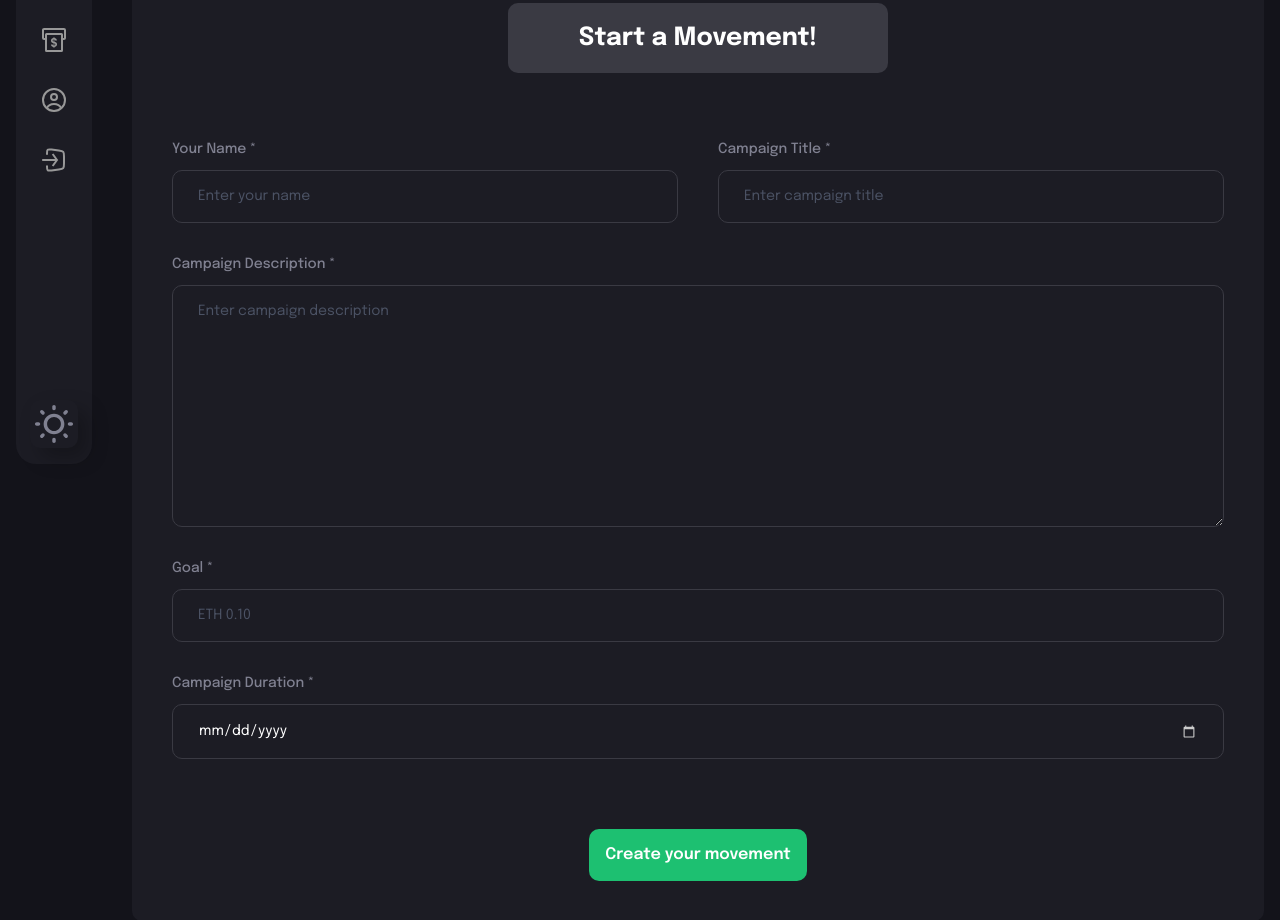
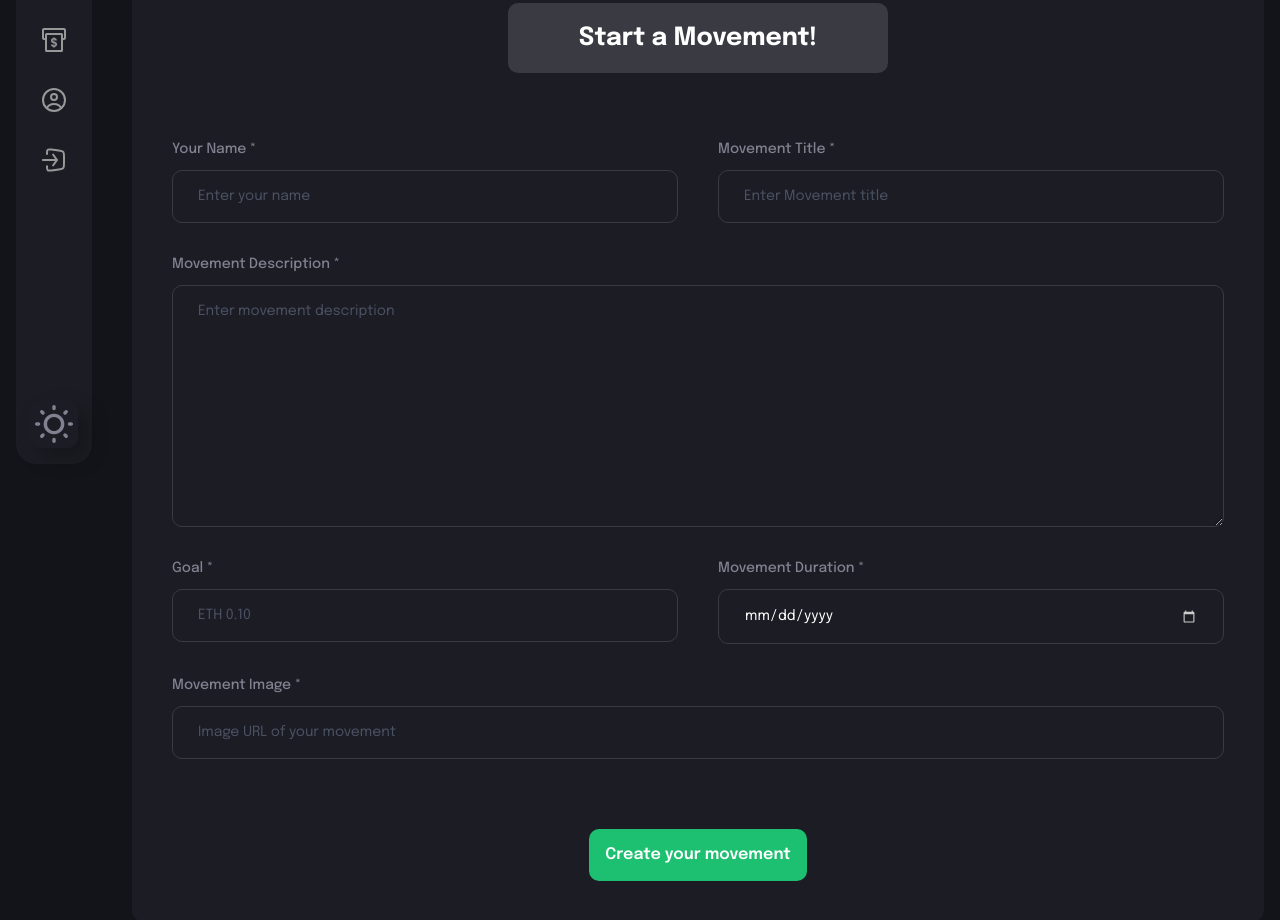
Before and after one commit to ms-q-14/Angel-Aid-Web3-Crowdfunding, a React (Vite) app in the folder client/: page /create-campaign in a window 1280 px wide. Shown: the part 300-1220 px from the top of the page. Built offline with nearby package versions, Linux system fonts and the light colour scheme; what @thirdweb-dev/react would draw is missing.

Commit message:
finished form

```diff
--- a/client/src/pages/CreateCampaign.jsx
+++ b/client/src/pages/CreateCampaign.jsx
@@ -19,7 +19,15 @@ const CreateCampaign = () => {
     image: "",
   });
 
-  const handleSubmit = () => {};
+  const handleFormFieldChange = (fieldName, e) => {
+    setForm({ ...form, [fieldName]: e.target.value });
+  };
+
+  const handleSubmit = (e) => {
+    e.preventDefault();
+
+    console.log(form);
+  };
 
   return (
     <div className="bg-[#1c1c24] flex justify-cetner items-center flex-col rounded-[10px] sm:p-10 p-4">
@@ -42,39 +50,47 @@ const CreateCampaign = () => {
             placeholder="Enter your name"
             inputType="text"
             value={form.name}
-            handleChange={() => {}}
+            handleChange={(e) => handleFormFieldChange("name", e)}
           />
           <FormField
-            labelName="Campaign Title *"
-            placeholder="Enter campaign title"
+            labelName="Movement Title *"
+            placeholder="Enter Movement title"
             inputType="text"
             value={form.title}
-            handleChange={() => {}}
+            handleChange={(e) => handleFormFieldChange("title", e)}
           />
         </div>
         <FormField
-          labelName="Campaign Description *"
-          placeholder="Enter campaign description"
+          labelName="Movement Description *"
+          placeholder="Enter movement description"
           isTextArea
           value={form.description}
-          handleChange={() => {}}
+          handleChange={(e) => handleFormFieldChange("description", e)}
         />
-
+        <div className="flex flex-wrap gap-[40px]">
           <FormField
             labelName="Goal *"
             placeholder="ETH 0.10"
             inputType="text"
             value={form.target}
-          handleChange={() => {}}
+            handleChange={(e) => handleFormFieldChange("target", e)}
           />
           <FormField
-          labelName="Campaign Duration *"
+            labelName="Movement Duration *"
             placeholder="End Date"
             inputType="date"
             value={form.deadline}
-          handleChange={() => {}}
+            handleChange={(e) => handleFormFieldChange("deadline", e)}
           />
-
+        </div>
+        <FormField
+          labelName="Movement Image *"
+          placeholder="Image URL of your movement"
+          inputType="url"
+          value={form.image}
+          handleChange={(e) => handleFormFieldChange("image", e)}
+        />
+        {/* Later convert to image input that uses AWS */}
         <div className="flex justify-center items-center mt-[40px]">
           <CustomButton
             btnType="submit"
```
Lines whose indentation alone changed are shown as unchanged.
